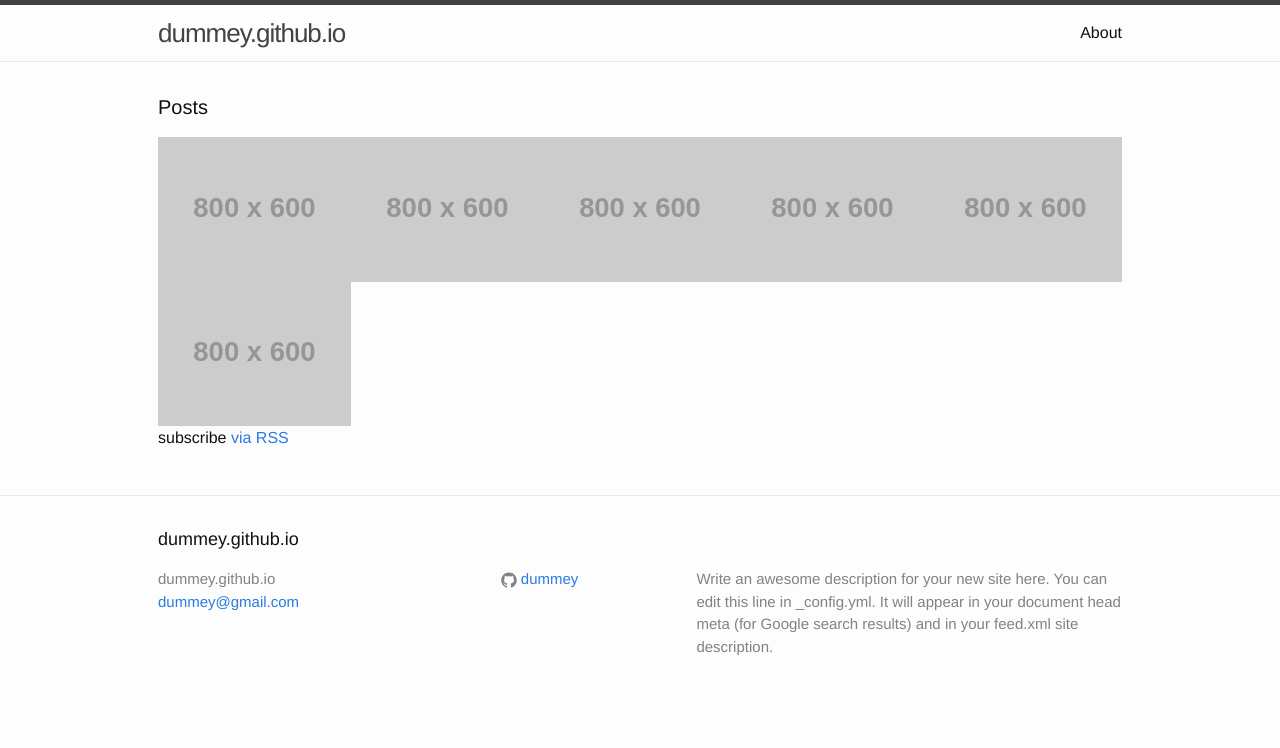
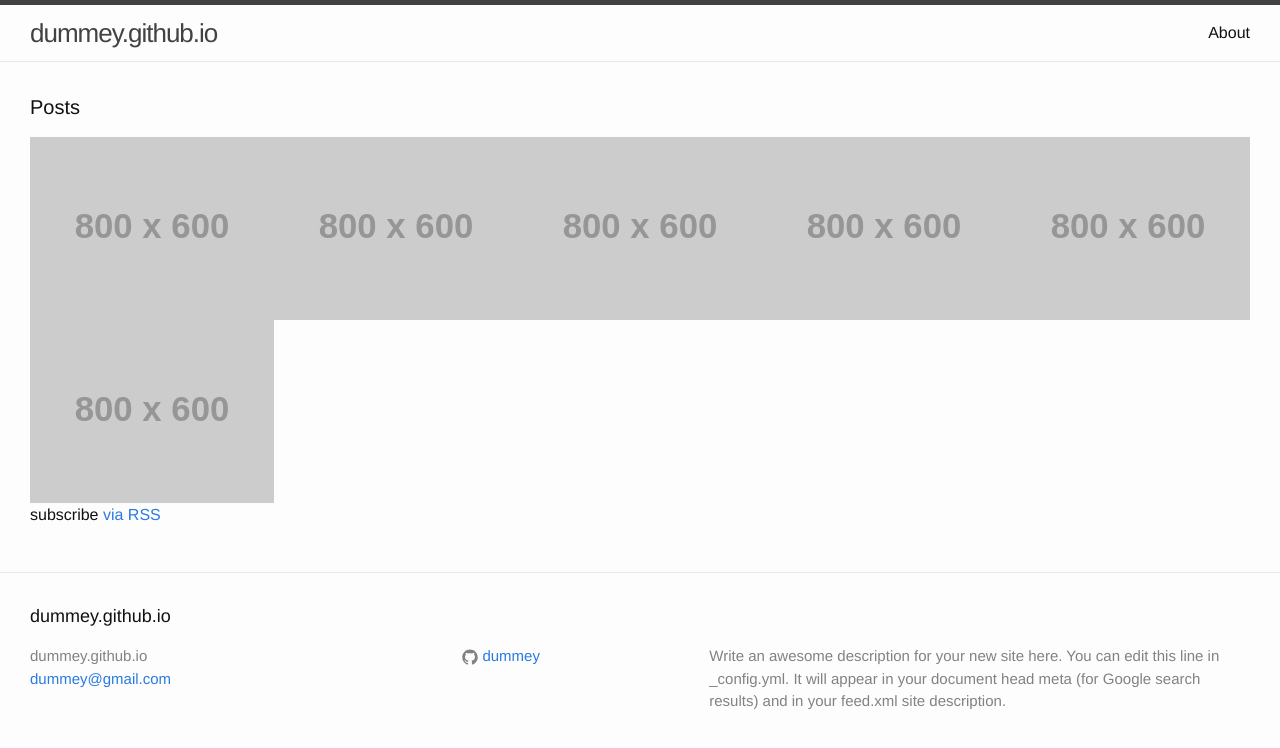
Before and after one commit to dummey/dummey.github.io, a Jekyll site: the page built from index.html, in a window 1280 px wide. Shown: the top 748 px of the page. Built offline with Jekyll 4.4.1, drawn with Linux system fonts in a browser that asks for light colours; nearby versions of some CDN libraries.

Commit message:
Full width will help?

```diff
--- a/css/main.scss
+++ b/css/main.scss
@@ -22,7 +22,7 @@ $grey-color-light: lighten($grey-color, 40%);
 $grey-color-dark:  darken($grey-color, 25%);
 
 // Width of the content area
-$content-width:    1024px;
+$content-width:    100%;
 
 $on-palm:          600px;
 $on-laptop:        800px;
```
Also changed, not shown: 1 other file.
